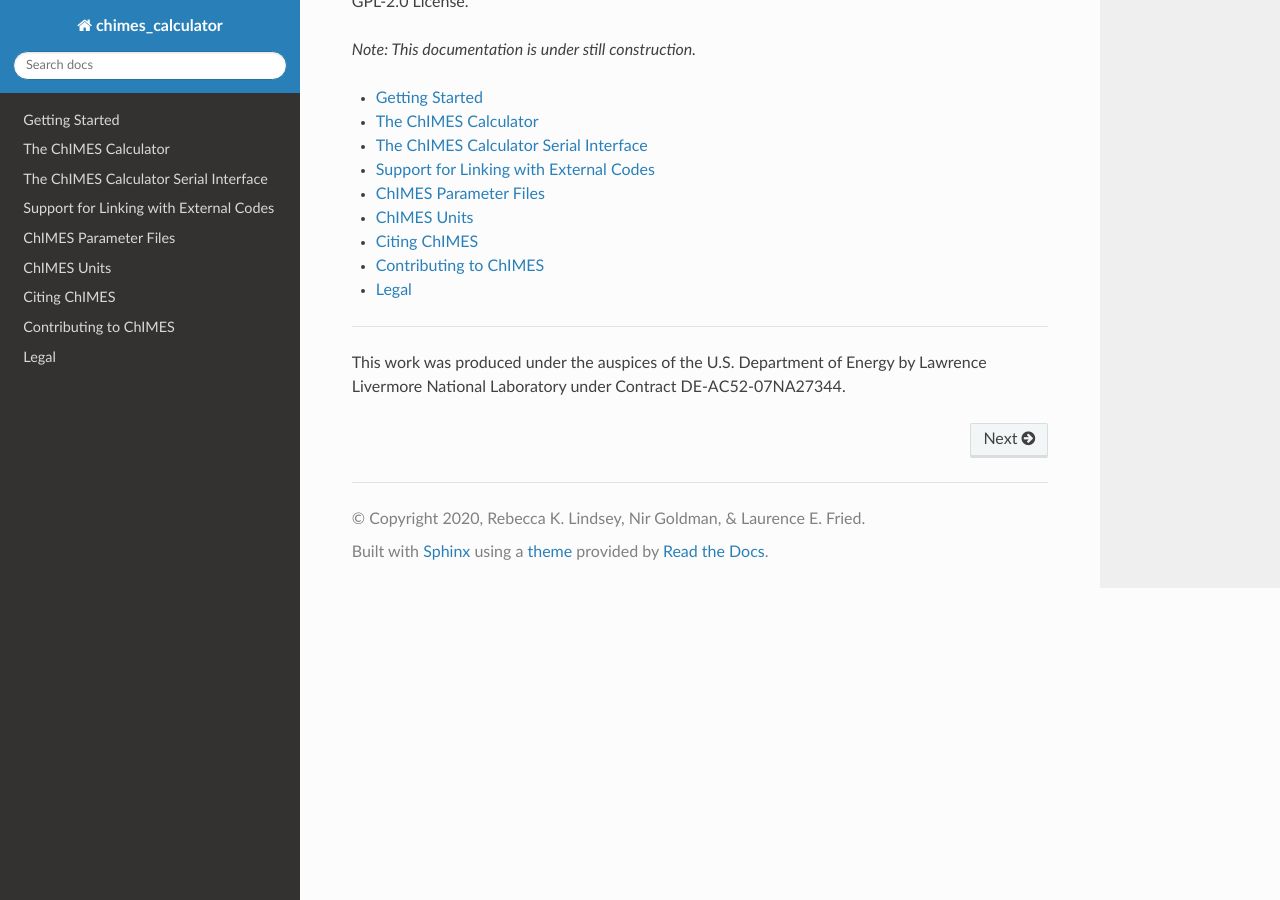
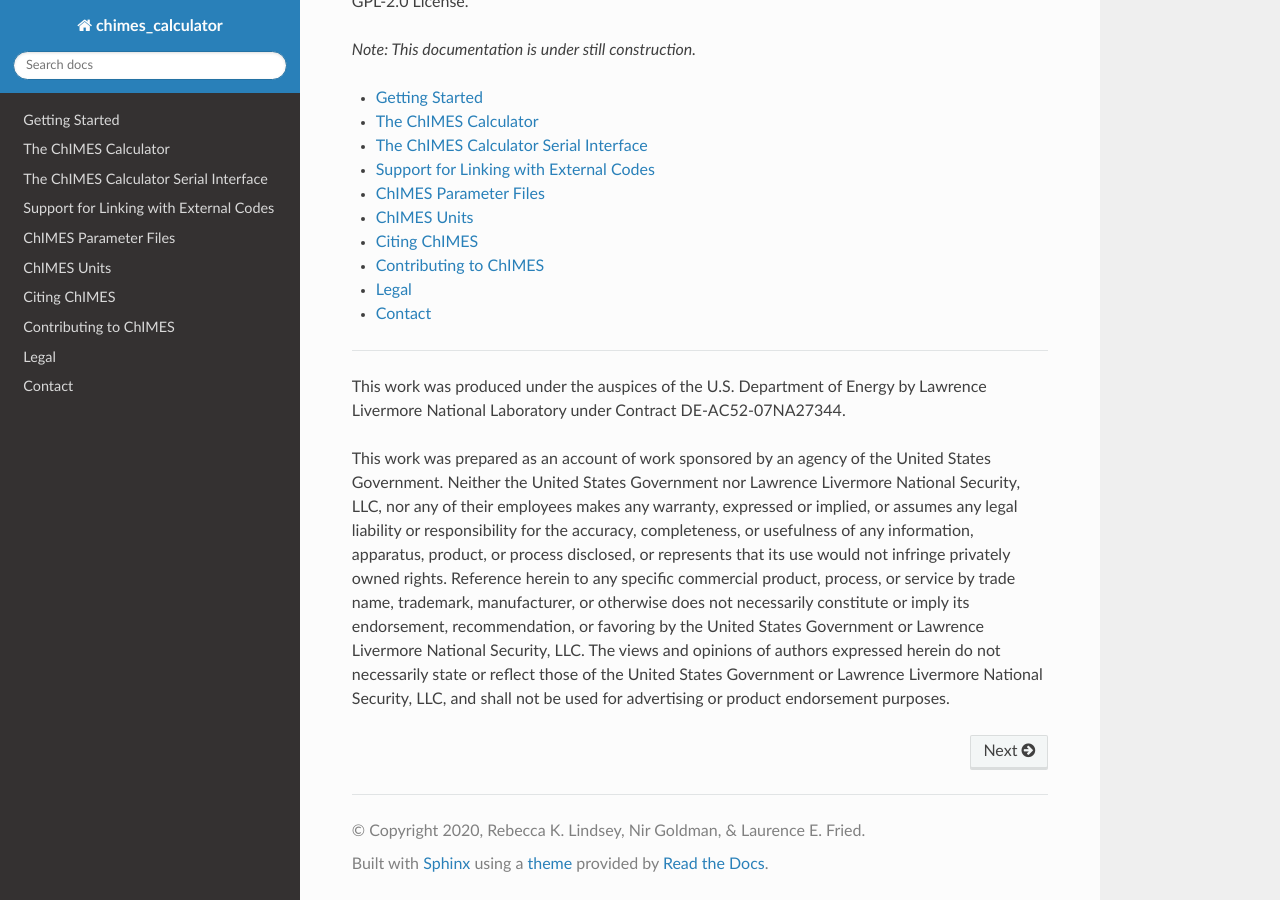
Before and after one commit to rk-lindsey/chimes_calculator, a Sphinx documentation site: the page built from doc/source/index.rst, in a window 1280 px wide and 900 px high, scrolled down 578 px. Built offline with Sphinx 7.4.7 and the Read the Docs theme 2.0.0, drawn with Linux system fonts in a browser that asks for light colours.

Commit message:
Update legal/contact info in documentation

```diff
--- a/doc/source/index.rst
+++ b/doc/source/index.rst
@@ -28,6 +28,7 @@ The ChIMES Calculator is developed at Lawrence Livermore National Laboratory wit
    citing
    contributing
    legal
+   contact
 
 .. Indices and tables
 .. ==================
@@ -42,16 +43,16 @@ The ChIMES Calculator is developed at Lawrence Livermore National Laboratory wit
 This work was produced under the auspices of the U.S. Department of Energy by
 Lawrence Livermore National Laboratory under Contract DE-AC52-07NA27344.
 
-.. This work was prepared as an account of work sponsored by an agency of the
-.. United States Government. Neither the United States Government nor Lawrence
-.. Livermore National Security, LLC, nor any of their employees makes any warranty,
-.. expressed or implied, or assumes any legal liability or responsibility for the
-.. accuracy, completeness, or usefulness of any information, apparatus, product, or
-.. process disclosed, or represents that its use would not infringe privately owned
-.. rights. Reference herein to any specific commercial product, process, or service
-.. by trade name, trademark, manufacturer, or otherwise does not necessarily
-.. constitute or imply its endorsement, recommendation, or favoring by the United
-.. States Government or Lawrence Livermore National Security, LLC. The views and
-.. opinions of authors expressed herein do not necessarily state or reflect those
-.. of the United States Government or Lawrence Livermore National Security, LLC,
-.. and shall not be used for advertising or product endorsement purposes.
+This work was prepared as an account of work sponsored by an agency of the
+United States Government. Neither the United States Government nor Lawrence
+Livermore National Security, LLC, nor any of their employees makes any warranty,
+expressed or implied, or assumes any legal liability or responsibility for the
+accuracy, completeness, or usefulness of any information, apparatus, product, or
+process disclosed, or represents that its use would not infringe privately owned
+rights. Reference herein to any specific commercial product, process, or service
+by trade name, trademark, manufacturer, or otherwise does not necessarily
+constitute or imply its endorsement, recommendation, or favoring by the United
+States Government or Lawrence Livermore National Security, LLC. The views and
+opinions of authors expressed herein do not necessarily state or reflect those
+of the United States Government or Lawrence Livermore National Security, LLC,
+and shall not be used for advertising or product endorsement purposes.
```
